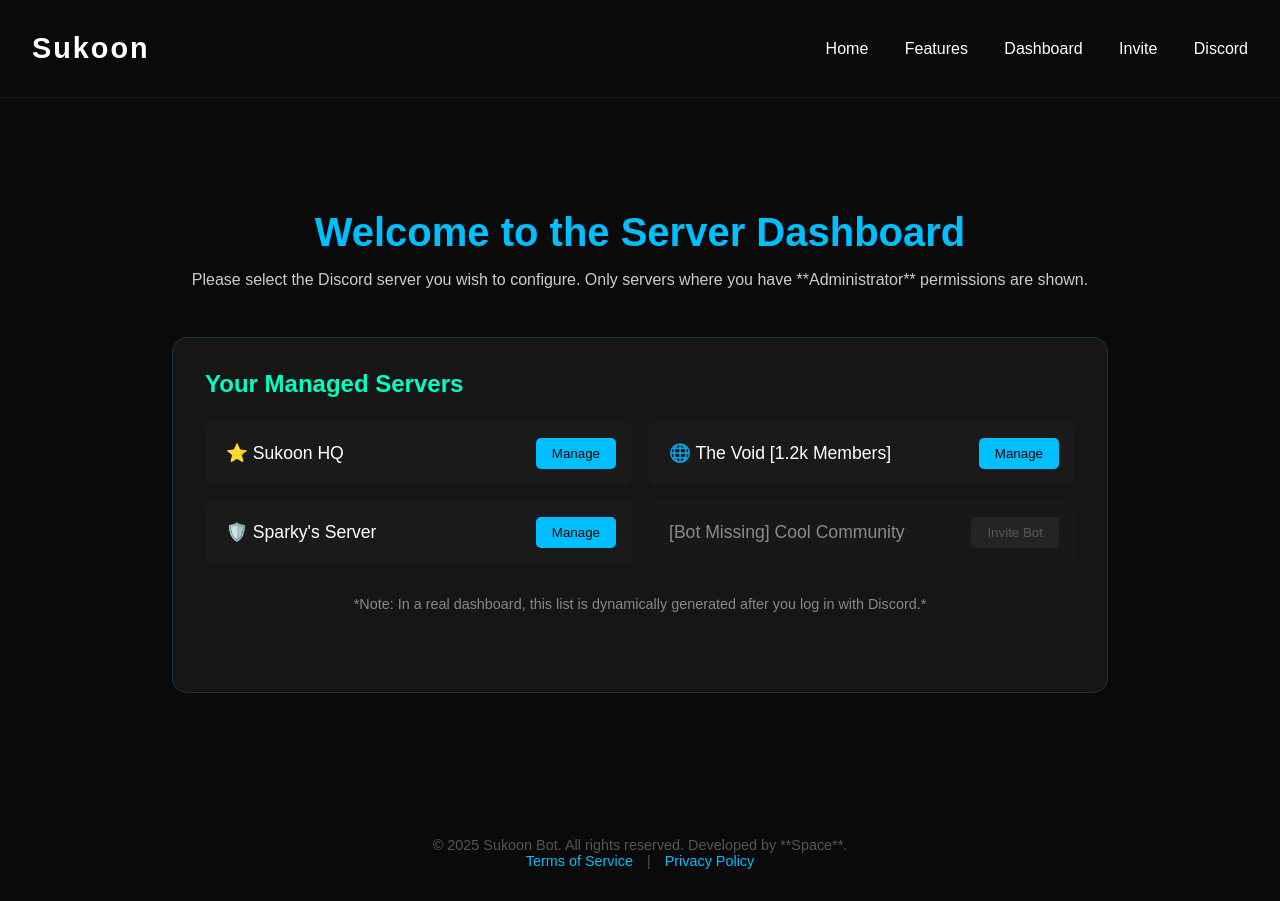
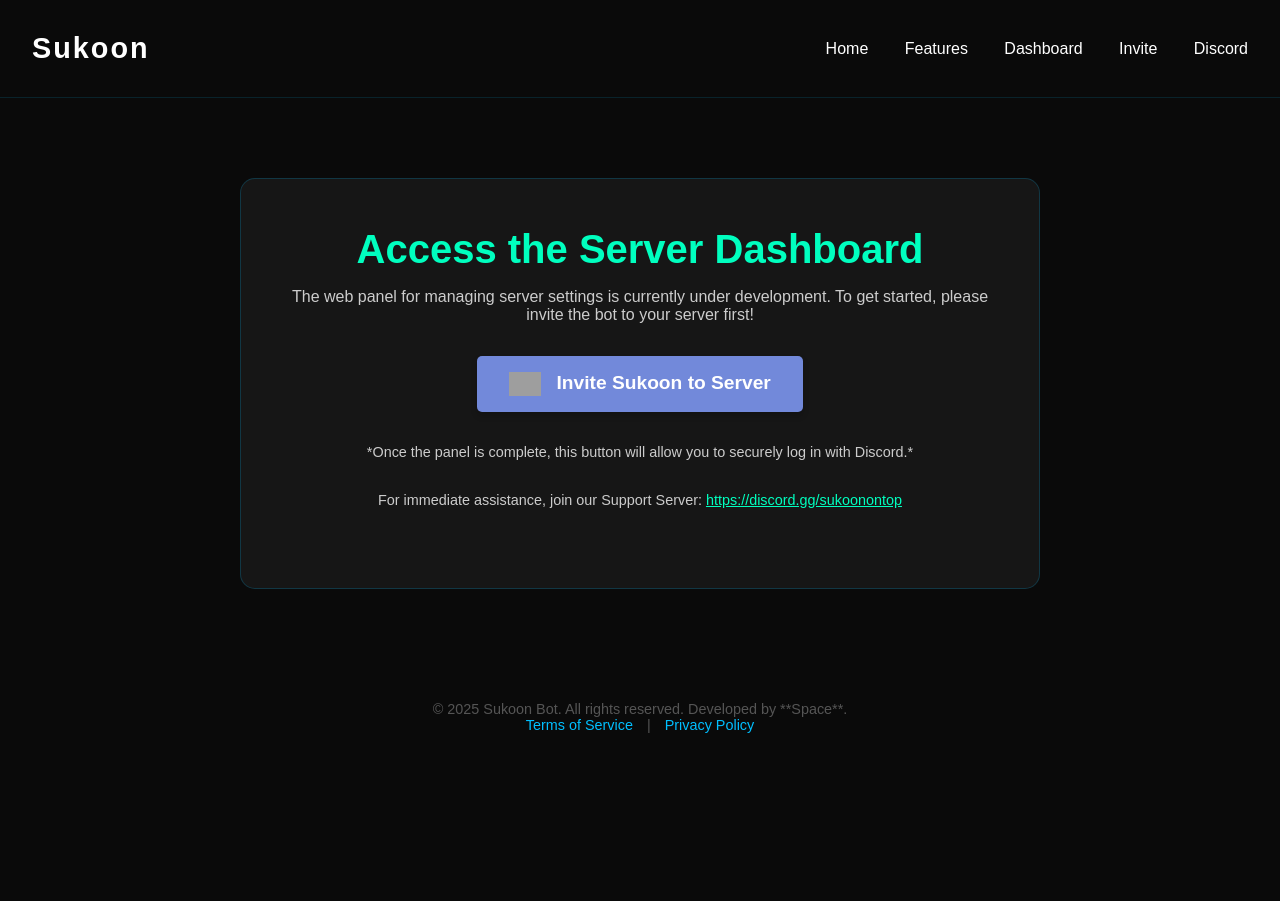
Before and after one commit to gameflashupdate-lgtm/sukoon-bot-website, a plain HTML site: page dashboard.html in a window 1280 px wide. After the commit the page ends 800 px from the top, so only its background shows below. Drawn offline with Linux system fonts and the light colour scheme; grey boxes are pictures that could not be loaded.

Commit message:
Update dashboard.html

```diff
--- a/dashboard.html
+++ b/dashboard.html
@@ -3,7 +3,7 @@
 <head>
 <meta charset="UTF-8" />
 <meta name="viewport" content="width=device-width, initial-scale=1" />
-<title>Sukoon - Server Dashboard</title>
+<title>Sukoon - Get Started</title>
 
 <style>
 /* Base Styles */
@@ -12,21 +12,15 @@
 header{display:flex;justify-content:space-between;align-items:center;padding:2rem;position:relative;z-index:10;border-bottom: 1px solid #00bfff22;}header h1{font-size:1.8rem;letter-spacing:2px}nav a{color:#fff;text-decoration:none;margin-left:2rem;position:relative}nav a:hover{color: #00ffbf;}
 
 /* Dashboard Main Content */
-.dashboard-container{max-width:1000px;margin:5rem auto;padding:2rem;text-align:center}
-.dashboard-container h2{font-size:2.5rem;margin-bottom:1rem;color:#00bfff}
-.dashboard-container p{margin-bottom:3rem;color:#ccc}
+.dashboard-container{max-width:800px;margin:5rem auto;padding:3rem;text-align:center;background:rgba(255,255,255,0.05);border-radius:15px;border:1px solid #00bfff33;}
+.dashboard-container h2{font-size:2.5rem;margin-bottom:1rem;color:#00ffbf}
+.dashboard-container p{margin-bottom:2rem;color:#ccc}
 
-/* Server Selection Panel */
-.server-panel{background:rgba(255,255,255,0.05);padding:2rem;border-radius:15px;border:1px solid #00bfff33;text-align:left}
-.server-panel h3{font-size:1.5rem;margin-bottom:1.5rem;color:#00ffbf}
-.server-list{display:grid;grid-template-columns:repeat(auto-fit,minmax(280px,1fr));gap:1rem}
-.server-item{display:flex;align-items:center;justify-content:space-between;background:#1a1a1a;padding:1rem;border-radius:8px;border-left:5px solid transparent;transition:.3s;cursor:pointer}
-.server-item:hover{border-left:5px solid #00bfff;background:#181818}
-.server-item span{font-size:1.1rem}
-.server-item button{background:#00bfff;color:#000;border:none;padding:0.5rem 1rem;border-radius:5px;cursor:pointer;transition:.3s}
-.server-item button:hover{background:#00ffbf}
-.server-item.disabled{opacity:0.5;cursor:not-allowed;}
-.server-item.disabled button{background:#333;color:#999;cursor:not-allowed;}
+/* Authorization Button (Invite Style) */
+.auth-btn{display:inline-block;background:#7289da; /* Discord Blue */color:#fff;font-weight:bold;padding:1rem 2rem;border-radius:5px;text-decoration:none;font-size:1.2rem;transition:.3s ease-in-out;box-shadow: 0 4px 6px rgba(0,0,0,0.2)}
+.auth-btn:hover{background:#677bc4;box-shadow: 0 6px 8px rgba(0,0,0,0.3)}
+.auth-btn img{height:1.5rem;vertical-align:middle;margin-right:10px}
+.auth-note{margin-top:2rem;font-size:0.9rem;color:#888}
 
 /* Footer */
 footer{text-align:center;padding:2rem;color:#555;font-size:0.9rem;margin-top: 5rem;}footer a{color:#00bfff;text-decoration:none;margin: 0 10px;transition:.3s}footer a:hover{color:#00ffbf;}
@@ -38,44 +32,27 @@
 <nav>
 <a href="index.html">Home</a>
 <a href="#features">Features</a>
-<a href="dashboard.html">Dashboard</a> <a href="https://discord.com/oauth2/authorize?client_id=1442225107463569550" target="_blank">Invite</a>
+<a href="dashboard.html">Dashboard</a>
+<a href="https://discord.com/oauth2/authorize?client_id=1442225107463569550" target="_blank">Invite</a>
 <a href="https://discord.gg/sukoonontop" target="_blank">Discord</a>
 </nav>
 </header>
 
 <div class="dashboard-container">
-    <h2>Welcome to the Server Dashboard</h2>
-    <p>Please select the Discord server you wish to configure. Only servers where you have **Administrator** permissions are shown.</p>
+    <h2>Access the Server Dashboard</h2>
+    <p>The web panel for managing server settings is currently under development. To get started, please invite the bot to your server first!</p>
 
-    <div class="server-panel">
-        <h3>Your Managed Servers</h3>
-        <div class="server-list">
+    <a href="https://discord.com/oauth2/authorize?client_id=1442225107463569550" target="_blank" class="auth-btn">
+        <img src="https://assets-global.website-files.com/6257ade93ee1e7075c3d846e/625e5f50fdb8106d7596a79e_Discord-Logo-White.png" alt="Discord Logo">
+        Invite Sukoon to Server
+    </a>
 
-            <div class="server-item" onclick="window.location.href='https://panel.sukoonpvt.com/server/Sukoon-HQ'">
-                <span>⭐ Sukoon HQ</span>
-                <button>Manage</button>
-            </div>
-
-            <div class="server-item" onclick="window.location.href='https://panel.sukoonpvt.com/server/The-Void'">
-                <span>🌐 The Void [1.2k Members]</span>
-                <button>Manage</button>
-            </div>
-
-            <div class="server-item" onclick="window.location.href='https://panel.sukoonpvt.com/server/Sparkys-Server'">
-                <span>🛡️ Sparky's Server</span>
-                <button>Manage</button>
-            </div>
-
-            <div class="server-item disabled">
-                <span>[Bot Missing] Cool Community</span>
-                <button disabled>Invite Bot</button>
-            </div>
-
-        </div>
-        <p style="text-align:center; margin-top:2rem; font-size:0.9rem; color: #888;">
-            *Note: In a real dashboard, this list is dynamically generated after you log in with Discord.*
-        </p>
-    </div>
+    <p class="auth-note">
+        *Once the panel is complete, this button will allow you to securely log in with Discord.*
+    </p>
+    <p class="auth-note" style="margin-top: 10px;">
+        For immediate assistance, join our Support Server: <a href="https://discord.gg/sukoonontop" target="_blank" style="color:#00ffbf;">https://discord.gg/sukoonontop</a>
+    </p>
 </div>
 
 <footer>
```
